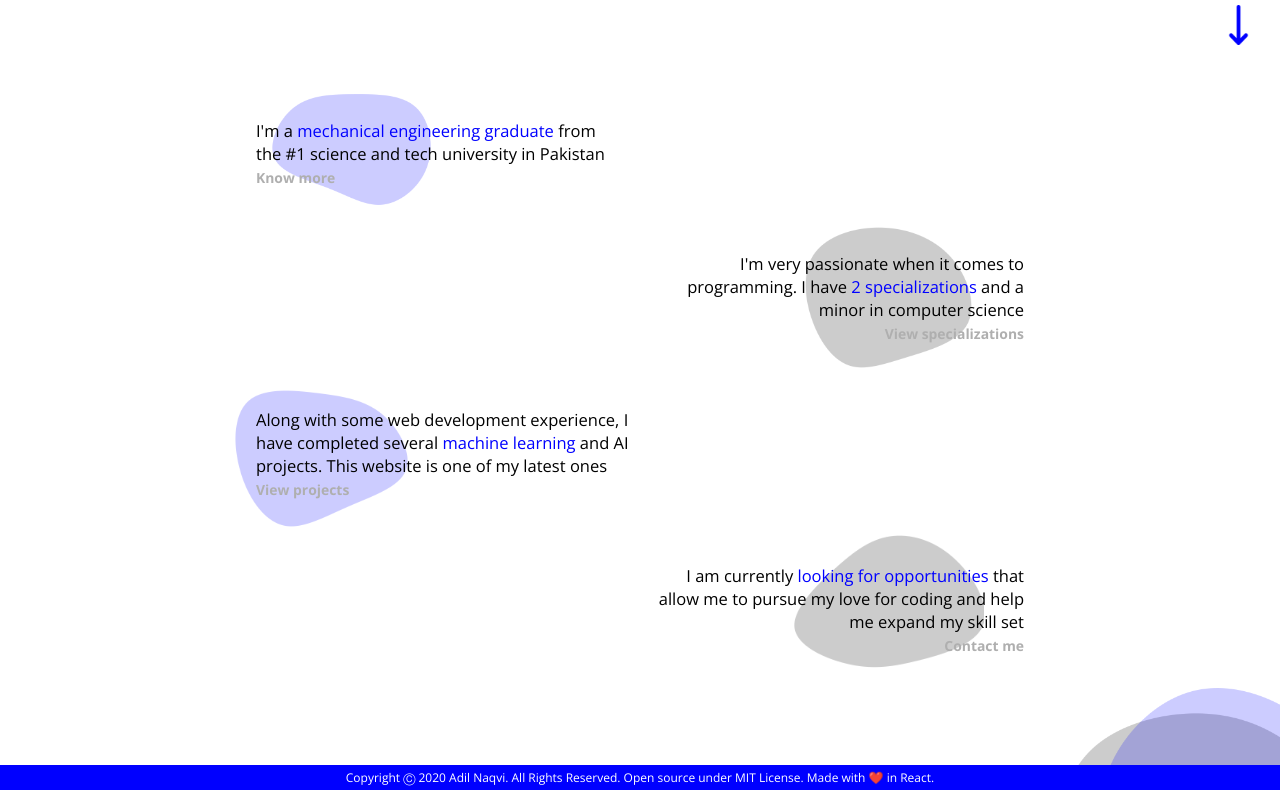
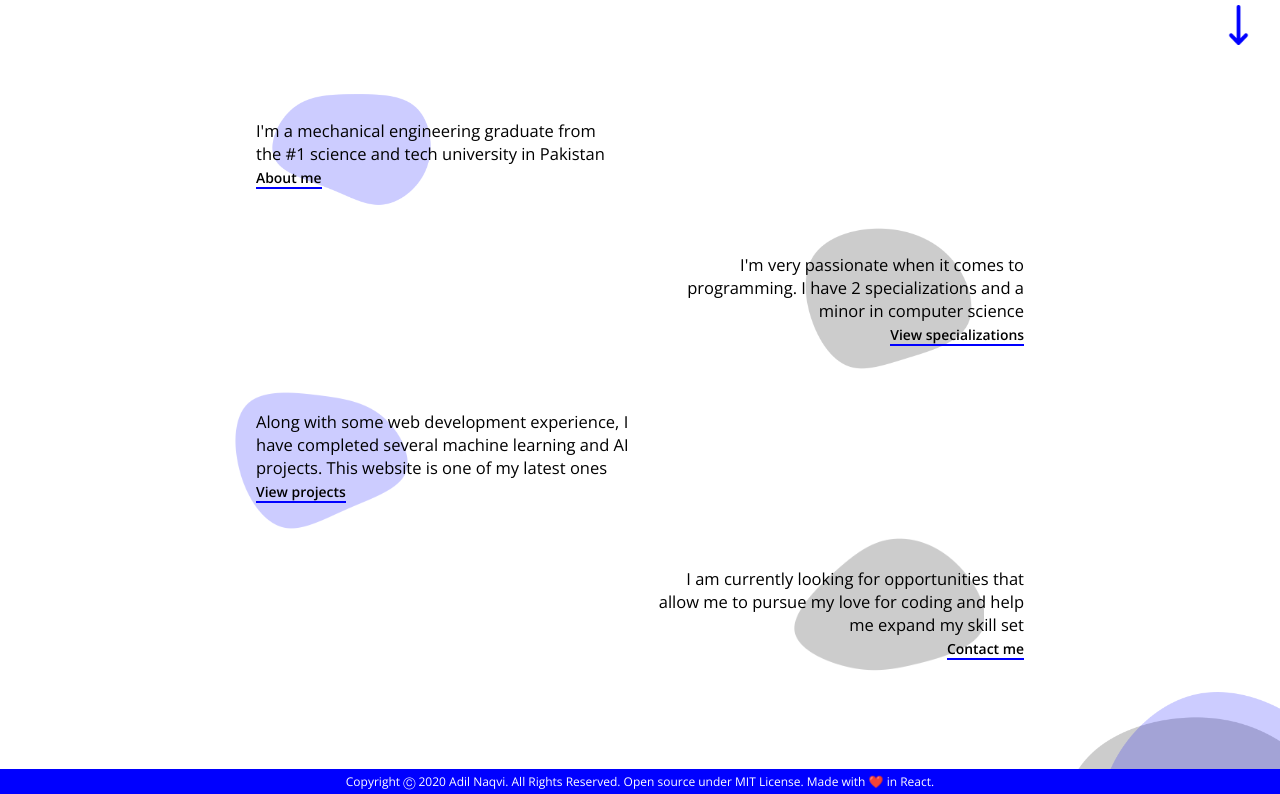
Before and after one commit to notadilnaqvi/portfolio-website, a React (Create React App) app: page / in a window 1280 px wide. Shown: the part 705-1499 px from the top of the page. Built offline with nearby package versions, Linux system fonts and the light colour scheme.

Commit message:
Changed home link styling

```diff
--- a/src/App.css
+++ b/src/App.css
@@ -32,6 +32,15 @@ button.hamburger{
   width: 24px;
   height: 2px;
   background: blue;
+}
+
+.home-link{
+  display: inline-block;
+  text-decoration: none;
+  color: black;
+  font-weight: 600;
+  font-size: calc(9pt + .15vw);
+  border-bottom: 2px blue solid;
 }
 
 .link,
--- a/src/pages/home.js
+++ b/src/pages/home.js
@@ -34,30 +34,30 @@ function Home(){
 			<div className='home-bottom-section'>
 				<div className='segment'>
 					<img src={FirstBlob} alt="" className='first-blob'/>
-					<p>I'm a <span className='blue-ify'>mechanical engineering graduate</span> from <br/> the #1 science and tech university in Pakistan <br/>
-					<Link to='/about' className='link'>Know more</Link>
+					<p>I'm a mechanical engineering graduate from <br/> the #1 science and tech university in Pakistan <br/>
+					<Link to='/about' className='home-link'>About me</Link>
 					</p>
 				</div>
 				<div className='segment'>
 					<img src={SecondBlob} alt="" className='second-blob'/>
 					<p align='right'>
-						I'm very passionate when it comes to <br/> programming. I have <span className='blue-ify'>2 specializations</span> and a <br/> minor in computer science <br/>
-						<a href="/Specializations.pdf" target = "_blank" rel="noopener noreferrer" className='link'>View specializations</a>
+						I'm very passionate when it comes to <br/> programming. I have 2 specializations and a <br/> minor in computer science <br/>
+						<a href="/Specializations.pdf" target = "_blank" rel="noopener noreferrer" className='home-link'>View specializations</a>
 					</p>
 
 				</div>
 				<div className='segment'>
 					<img src={ThirdBlob} alt="" className='third-blob'/>
-					<p>Along with some web development experience, I <br/> have completed several <span className='blue-ify'>machine learning</span> and AI <br/> projects. This website is one of my latest ones <br/>
-					<Link to='/projects' className='link'>View projects</Link>
+					<p>Along with some web development experience, I <br/> have completed several machine learning and AI <br/> projects. This website is one of my latest ones <br/>
+					<Link to='/projects' className='home-link'>View projects</Link>
 					</p>
 
 				</div>
 				<div className='segment'>
 					<img src={FourthBlob} alt="" className='fourth-blob'/>
 					<p align='right'>
-						I am currently <span className='blue-ify'>looking for opportunities</span> that <br/> allow me to pursue my love for coding and help <br/> me expand my skill set <br/>
-						<Link to='/contact' className='link' >Contact me</Link>
+						I am currently looking for opportunities that <br/> allow me to pursue my love for coding and help <br/> me expand my skill set <br/>
+						<Link to='/contact' className='home-link' >Contact me</Link>
 					</p>
 				</div>
 			</div>
```
